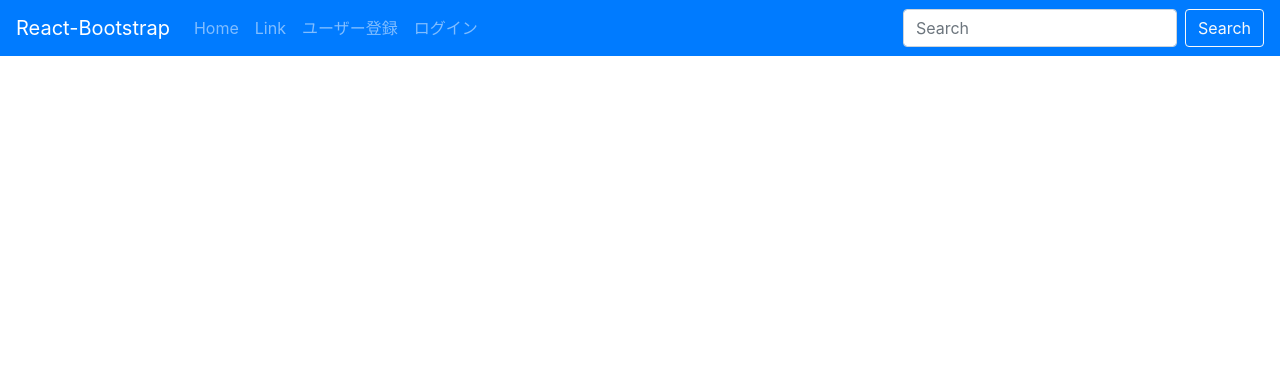
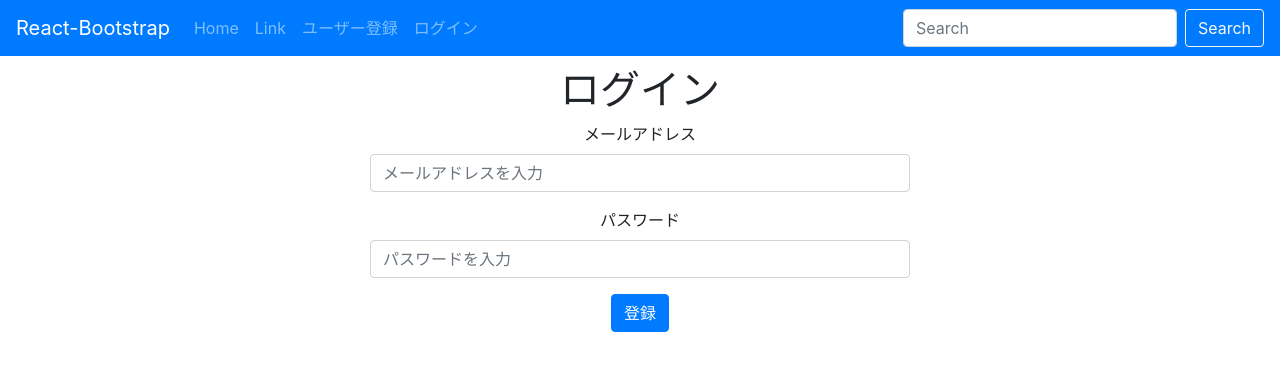
Before and after one commit to kbc18a11/AItoke_front, a React (Create React App) app: page /login in a window 1280 px wide. Shown: the top 370 px of the page. Built offline with nearby package versions, Linux system fonts and the light colour scheme; what flux would draw is missing.

Commit message:
update : ルーティングに/login(ログイン)を追加した

```diff
--- a/src/App.js
+++ b/src/App.js
@@ -7,6 +7,7 @@ import Tsutsui from './pages/development/Tsutsui';
 import Nakagoshi from './pages/development/Nakagoshi';
 import Talking from './pages/appPages/Talking';
 import Register from './pages/appPages/Register';
+import Login from './pages/appPages/Login';
 import NavberState from './flux/user/userViwe/NavberState';
 
 
@@ -23,6 +24,7 @@ function App() {
             <Route path="/nakagoshi" component={Nakagoshi} />
             <Route path="/taking" component={Talking} />
             <Route path="/register" component={Register} />
+            <Route path="/login" component={Login} />
           </Switch>
         </Router>
       </div>
```
